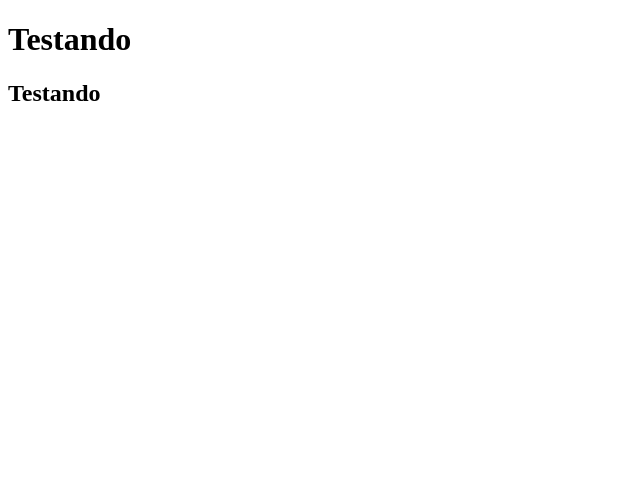
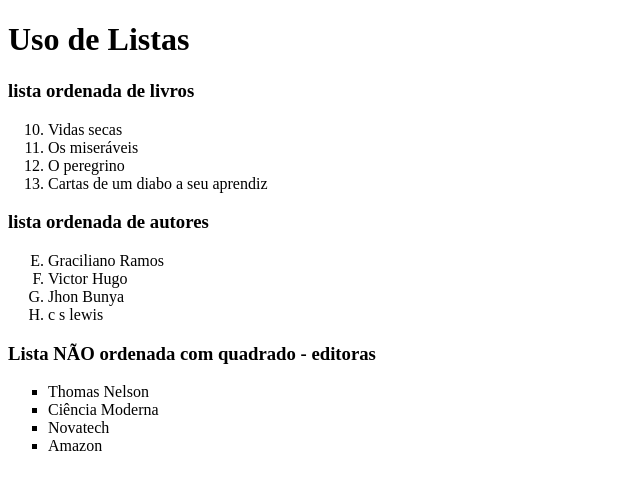
Before and after one commit to PequenaaLua/exrc1, a plain HTML site: page index.html in a window 1280 px wide. Shown: the whole page, without its empty margins (0-640 px from the left). Drawn offline with Linux system fonts and the light colour scheme.

Commit message:
Primeira atividade ex.2

```diff
--- a/index.html
+++ b/index.html
@@ -6,7 +6,31 @@
     <title>Document</title>
 </head>
 <body>
-    <h1>Testando</h1>
-    <h2>Testando</h2>
+    <h1>Uso de Listas</h1>
+    <h3>lista ordenada de livros</h3>
+    <ol start="10">
+        <li>Vidas secas</li>
+        <li>Os miseráveis</li>
+        <li>O peregrino</li>
+    <li>Cartas de um diabo a seu aprendiz</li>
+    </ol>
+
+    <h3>lista ordenada de autores</h3>
+    <ol type="A" start="5">
+        <li>Graciliano Ramos</li>
+        <li>Victor Hugo</li>
+        <li>Jhon Bunya</li>
+        <li>c s lewis</li>
+    </ol>
+
+    <h3>Lista NÃO ordenada com quadrado - editoras</h3>
+    <ul type="square">
+        <li>Thomas Nelson</li>
+        <li>Ciência Moderna</li>
+        <li>Novatech</li>
+        <li>Amazon</li>
+    </ul>
+
+
 </body>
 </html>
```
